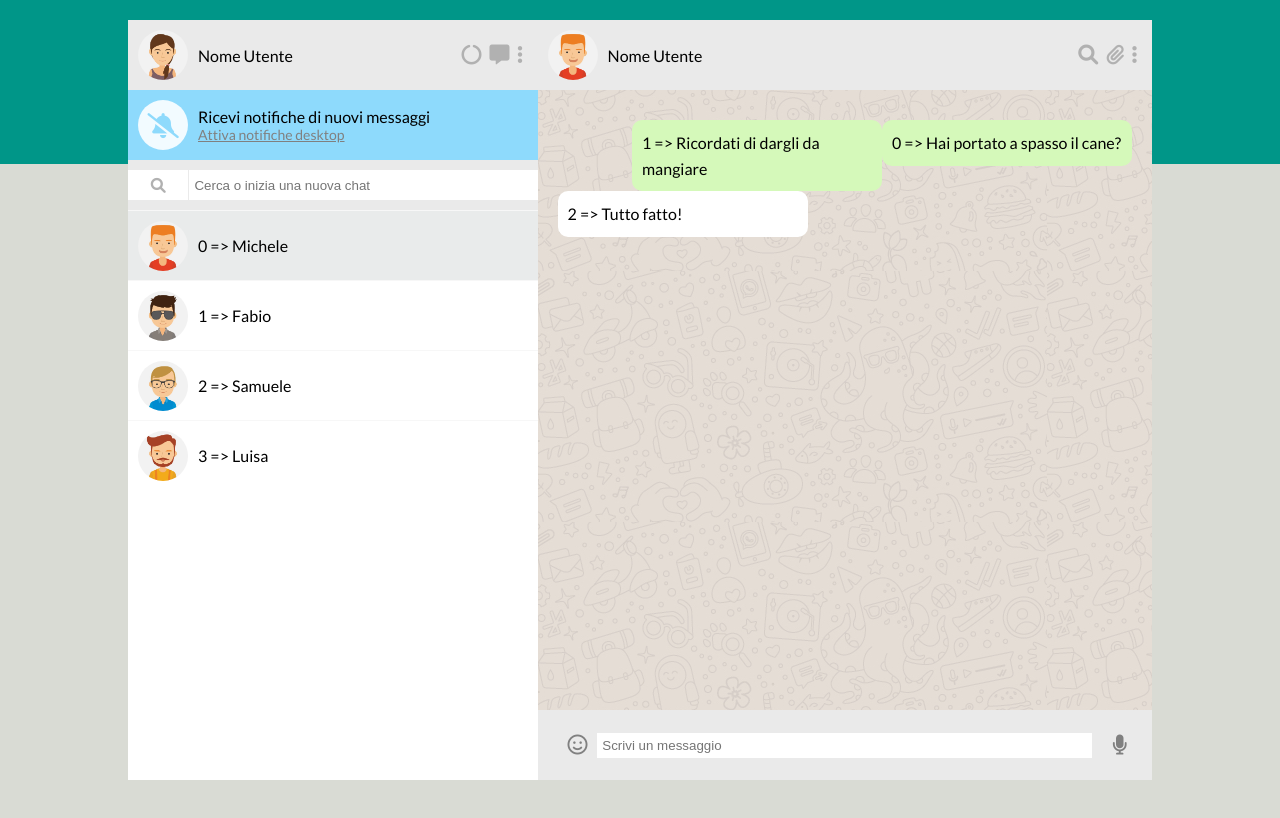
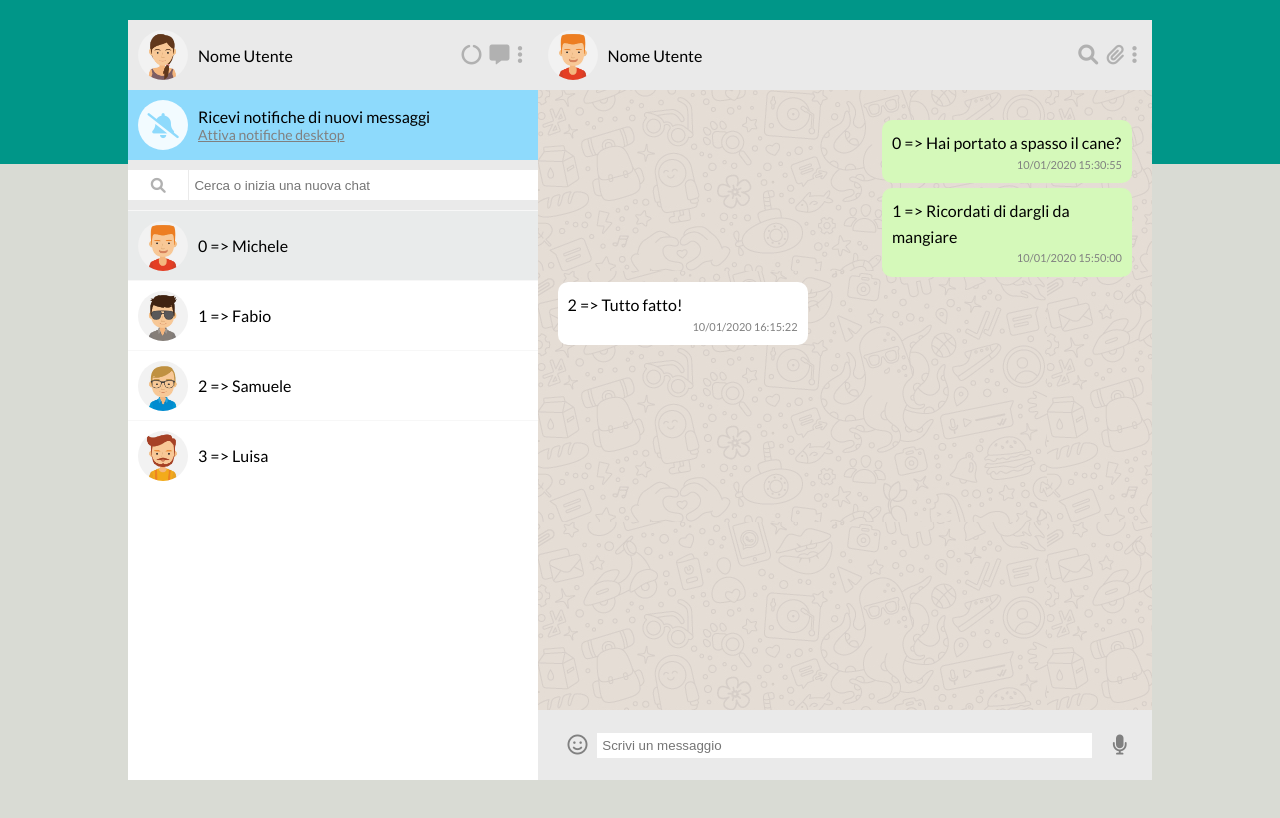
Before and after one commit to ElenaLj/js-html-css-boolzap, a plain HTML site: page index.html in a window 1280 px wide. Drawn offline with nearby package versions, Linux system fonts and the light colour scheme.

Commit message:
fix milestone 2

```diff
--- a/css/style.css
+++ b/css/style.css
@@ -191,12 +191,12 @@ img {
     overflow-y: auto;
 }
 
-.clearfix {
+.messages-container {
     width: 100%;
     margin: 10px 0;
-    content: "";
-    display: table;
-    clear: both;
+    display: flex;
+    flex-flow: column nowrap;
+    row-gap: 5px;
 }
 
 .sent {
@@ -206,7 +206,7 @@ img {
   line-height: 1.6;
   background-color: #d5f9ba;
   border-radius: 10px;
-  float: right;
+  align-self: flex-end;
 }
 
 .received {
@@ -216,7 +216,13 @@ img {
     border-radius: 10px;
     padding: 10px;
     line-height: 1.6;
-    float: left;
+    align-self: flex-start;
+}
+
+.message-date {
+    color: grey;
+    font-size: 11px;
+    text-align: right;
 }
 
 /* *** debug *** */
--- a/index.html
+++ b/index.html
@@ -110,20 +110,15 @@
 
                 <!-- sezione della chat -->
                 <div class="messages">
-                    <div class="clearfix">
+                    <div class="messages-container">
                         <div
                             v-for="(message, index) in contacts[currentIndex].messages"
                             v-bind:class="addMessageClass(index)"
                         >
                             {{index}} => {{message.message}}
+                            <div class="message-date">{{message.date}}</div>
                         </div>
                     </div>
-
-                    <!-- <div class="clearfix">
-                        <div class="received">
-                            Bene grazie, tu?
-                        </div>
-                    </div> -->
                 </div>
                 <!-- /sezione della chat -->
 
```
